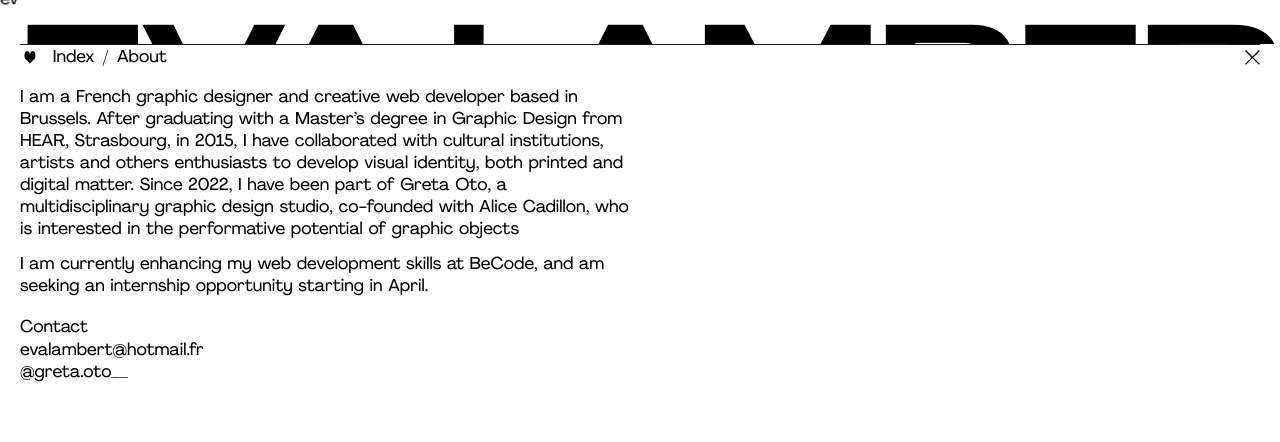
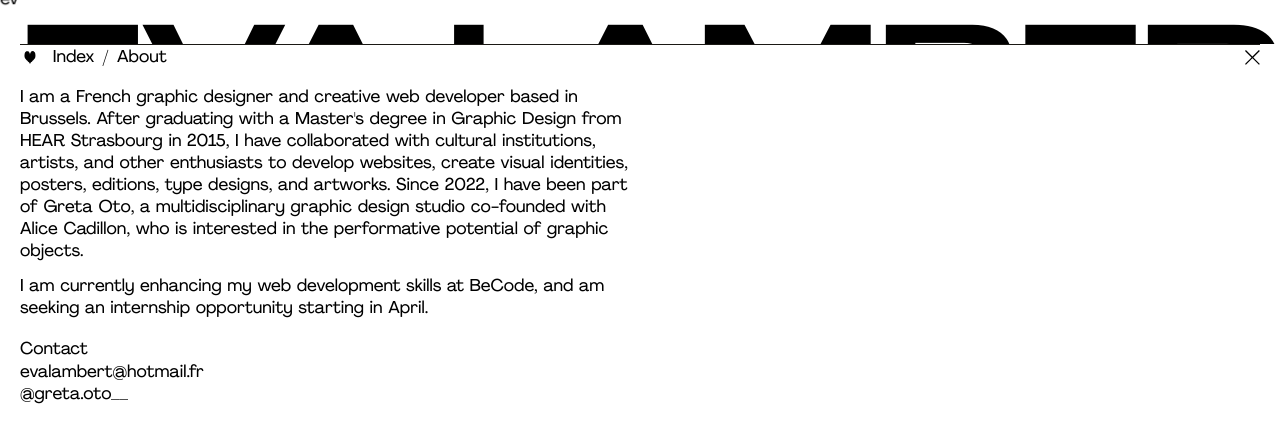
Before and after one commit to evalambert/portfolio, a React (Vite) app: page / in a window 1280 px wide. Both pictures are taken after a click on the button "About". Shown: the top 442 px of the page. Built offline with nearby package versions, Linux system fonts and the light colour scheme.

Commit message:
update texte presentation

```diff
--- a/src/components/layout/About.jsx
+++ b/src/components/layout/About.jsx
@@ -4,12 +4,7 @@ export default function About() {
       <div className="wrapper-txt h-full md:w-1/2 flex flex-col gap-4">
         <section className="content-txt  flex flex-col gap-3">
           <p>
-            I am a French graphic designer and creative web developer based in
-            Brussels. After graduating with a Master’s degree in Graphic Design
-            from HEAR, Strasbourg, in 2015, I have collaborated with cultural institutions, artists and others enthusiasts to develop visual identity, both
-            printed and digital matter. Since 2022, I have been part
-            of Greta Oto, a multidisciplinary graphic design studio, co-founded
-            with Alice Cadillon, who is interested in the performative potential of graphic objects
+          I am a French graphic designer and creative web developer based in Brussels. After graduating with a Master's degree in Graphic Design from HEAR Strasbourg in 2015, I have collaborated with cultural institutions, artists, and other enthusiasts to develop websites, create visual identities, posters, editions, type designs, and artworks. Since 2022, I have been part of Greta Oto, a multidisciplinary graphic design studio co-founded with Alice Cadillon, who is interested in the performative potential of graphic objects.
           </p>
           <p>
             I am currently enhancing my web development skills at BeCode, and am seeking an internship opportunity starting in April.
```
